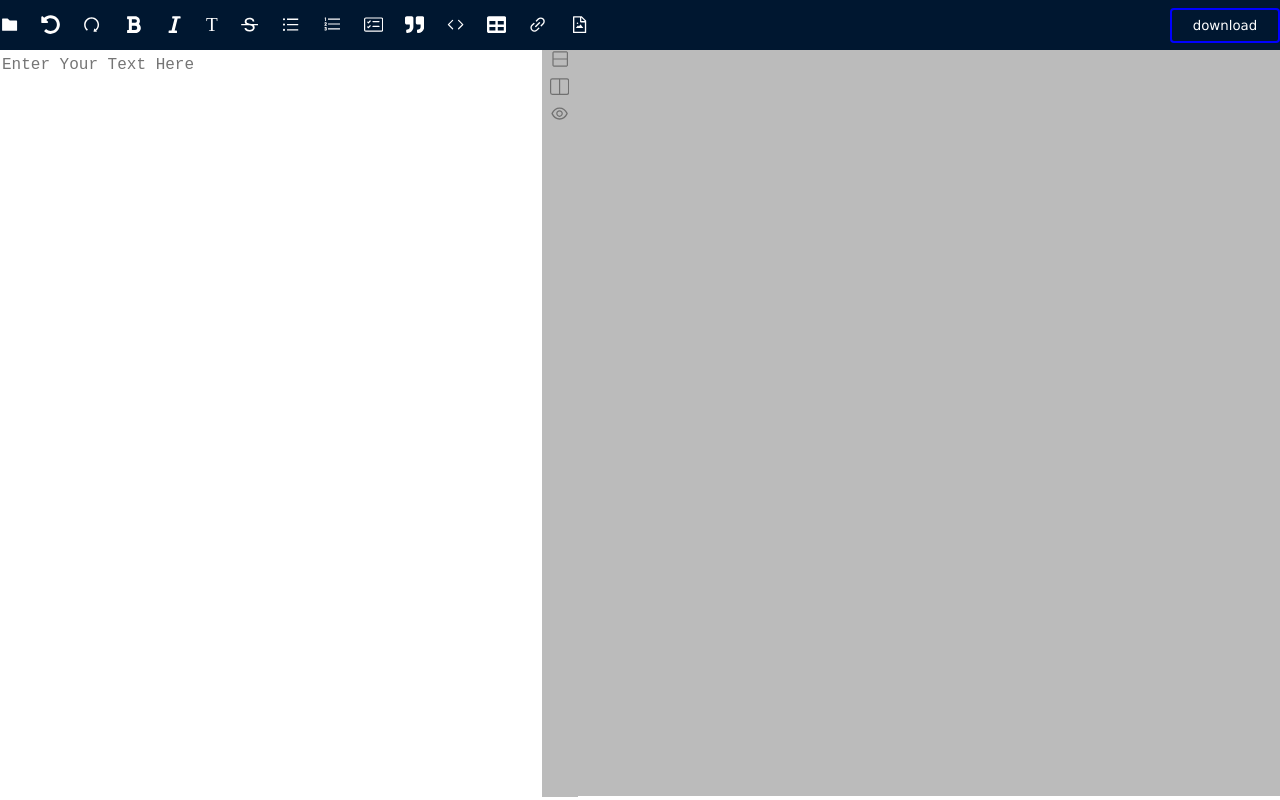
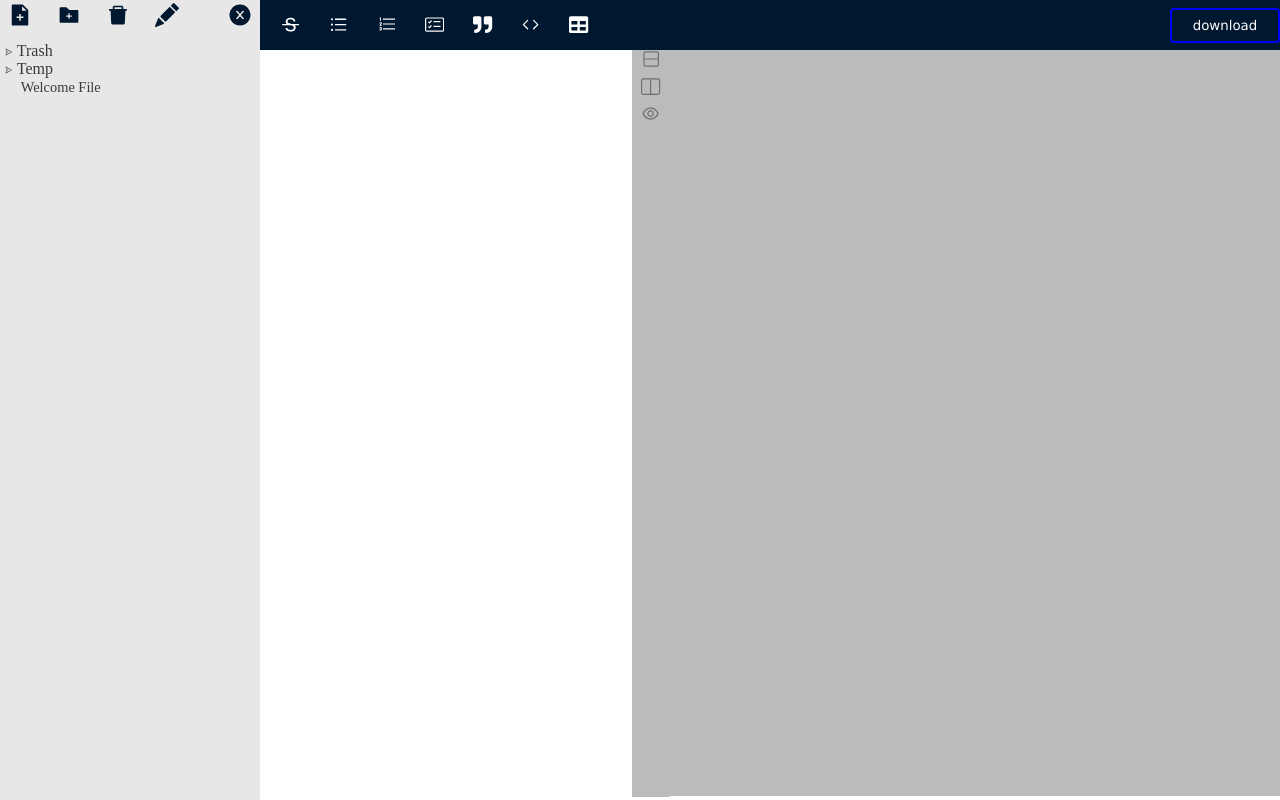
Before and after one commit to dark-king-rayleigh/markdown-editor, a React (Create React App) app: page / in a window 1280 px wide. Both pictures are taken after a click on the icon 9 px from the left and 25 px from the top of the page. Built offline with nearby package versions, Linux system fonts and the light colour scheme.

Commit message:
added sidebar in the project

```diff
--- a/package.json
+++ b/package.json
@@ -14,6 +14,7 @@
     "react-markdown": "^7.1.0",
     "react-redux": "^7.2.6",
     "react-scripts": "4.0.3",
+    "rich-markdown-editor": "^11.19.4",
     "web-vitals": "^1.1.2"
   },
   "scripts": {
--- a/src/App.js
+++ b/src/App.js
@@ -1,4 +1,3 @@
-import { useState } from "react";
 import Header from "./Components/Header";
 import MarkdownEditor from "./Components/MarkdownEditor";
 
--- a/src/Components/Header.js
+++ b/src/Components/Header.js
@@ -1,11 +1,16 @@
-import React from "react";
+import React, { useState } from "react";
 import {
+  AiFillFileAdd,
+  AiFillFolderAdd,
+  AiFillDelete,
+  AiFillCloseCircle,
+  AiOutlineSend,
   AiFillFolder,
   AiOutlineRedo,
   AiOutlineStrikethrough,
   AiOutlineUnorderedList,
-  AiOutlineLink,
-  AiOutlineFileImage,
+  // AiOutlineLink,
+  // AiOutlineFileImage,
 } from "react-icons/ai";
 import {
   FaUndoAlt,
@@ -16,12 +21,14 @@ import {
 } from "react-icons/fa";
 import classes from "./Header.module.css";
 import { VscListOrdered } from "react-icons/vsc";
-import { BsCardChecklist, BsCode } from "react-icons/bs";
+import { BsCardChecklist, BsCode, BsPencilFill } from "react-icons/bs";
 import { useSelector } from "react-redux";
 import { useDispatch } from "react-redux";
 import { textDataActions } from "../Store/textdata-slice";
 
 const Header = () => {
+  const [showSideBar, setShowSidebar] = useState(false);
+
   const dispatch = useDispatch();
 
   const toggleNavbar = useSelector((state) => state.navbar.toggleNavbar);
@@ -43,6 +50,7 @@ const Header = () => {
   const redoTextHandler = () => {
     dispatch(textDataActions.RedoText());
   };
+
   const boldTextHandler = () => {
     dispatch(textDataActions.boldText());
   };
@@ -58,15 +66,60 @@ const Header = () => {
   const unorderedListHandler = () => {
     dispatch(textDataActions.unorderedList());
   };
-
+  const orderedListHandler = () => {
+    dispatch(textDataActions.orderedList());
+  };
+  const listItemHandler = () => {
+    dispatch(textDataActions.addListItem());
+  };
+  const blockQuoteHandler = () => {
+    dispatch(textDataActions.addBlockQuote());
+  };
+  const addTableHandler = () => {
+    dispatch(textDataActions.addTable());
+  };
   const headerClasses = `${classes["main-header"]} ${
     !toggleNavbar && classes["main-header-hidden"]
   }`;
+  const headerFooterClasses = `${classes["header-folder"]} ${
+    !showSideBar && classes["header-folder__hidden"]
+  }`;
 
   return (
+    <>
+      <div className={headerFooterClasses}>
+        <div className={classes["header-folder__icons"]}>
+          <div className={classes.icons}>
+            <AiFillFileAdd />
+            <AiFillFolderAdd />
+            <AiFillDelete />
+            <BsPencilFill />
+          </div>
+          <div>
+            <AiFillCloseCircle
+              onClick={() => {
+                setShowSidebar(false);
+              }}
+            />
+          </div>
+        </div>
+        <div className={classes["header-folder__folders"]}>
+          <AiOutlineSend /> <span>Trash</span>
+          <br />
+          <AiOutlineSend /> <span>Temp</span>
+          <br />
+          <span className={classes["header-folder__folders__welcomefile"]}>
+            Welcome File
+          </span>
+        </div>
+      </div>
       <div className={headerClasses}>
         <div className={classes["main-header__left-container"]}>
-        <AiFillFolder />
+          <AiFillFolder
+            onClick={() => {
+              setShowSidebar(true);
+            }}
+          />
           <FaUndoAlt onClick={undoTextHandler} />
           <AiOutlineRedo onClick={redoTextHandler} />
           <FaBold onClick={boldTextHandler} />
@@ -74,18 +127,19 @@ const Header = () => {
           <span onClick={headingTextHandler}>T</span>
           <AiOutlineStrikethrough onClick={strikeThroughTextHandler} />
           <AiOutlineUnorderedList onClick={unorderedListHandler} />
-        <VscListOrdered />
-        <BsCardChecklist />
-        <FaQuoteRight />
+          <VscListOrdered onClick={orderedListHandler} />
+          <BsCardChecklist onClick={listItemHandler} />
+          <FaQuoteRight onClick={blockQuoteHandler} />
           <BsCode />
-        <FaTable />
-        <AiOutlineLink />
-        <AiOutlineFileImage />
+          <FaTable onClick={addTableHandler} />
+          {/* <AiOutlineLink />
+          <AiOutlineFileImage /> */}
         </div>
         <div className={classes["main-header__right-container"]}>
           <button onClick={fileDownloadHandler}>download</button>
         </div>
       </div>
+    </>
   );
 };
 
--- a/src/Components/Header.module.css
+++ b/src/Components/Header.module.css
@@ -1,3 +1,42 @@
+.header-folder {
+  width: 260px;
+  height: 100%;
+  background-color: rgb(231, 231, 231);
+  position: fixed;
+  left: 0;
+  top: 0;
+  color: rgba(0, 0, 0, 0.75);
+  display: flex;
+  flex-direction: column;
+}
+
+.header-folder__hidden {
+  display: none;
+}
+
+.header-folder__icons {
+  display: flex;
+  justify-content: space-between;
+  padding: 0.2rem 0.5rem;
+}
+.icons {
+  width: 70%;
+  display: flex;
+  justify-content: space-between;
+}
+
+.icons > svg,
+.header-folder__icons > div > svg {
+  font-size: 1.5rem;
+  cursor: pointer;
+  color: #001730;
+}
+
+.icons > svg:hover,
+.header-folder__icons > div > svg:hover {
+  color: #4ad7d1;
+}
+
 .main-header {
   background-color: #001730;
   display: flex;
@@ -9,6 +48,23 @@
 
 .main-header-hidden {
   display: none;
+}
+
+.header-folder__folders {
+  margin-top: 0.5rem;
+  padding-left: 0.3rem;
+}
+
+.header-folder__folders svg {
+  font-size: 0.5rem;
+}
+.header-folder__folders span {
+  font-size: 1rem;
+}
+.header-folder__folders__welcomefile {
+  font-size: 0.9rem !important;
+  padding-left: 1rem;
+  margin-top: 1.5rem !important;
 }
 
 .main-header__left-container {
--- a/src/Components/MarkdownEditor.js
+++ b/src/Components/MarkdownEditor.js
@@ -1,5 +1,4 @@
 import React from "react";
-import { useState } from "react";
 import classes from "./MarkdownEditor.module.css";
 import ReactMarkdown from "react-markdown";
 import { AiOutlineEye } from "react-icons/ai";
--- a/src/Components/MarkdownEditor.module.css
+++ b/src/Components/MarkdownEditor.module.css
@@ -83,11 +83,11 @@ section h1 {
 
 @media (min-width: 662px) {
   .input-area {
-    width: 45%;
+    width: 50%;
   }
   .output-area {
     background-color: #bbb;
-    width: 57%;
+    width: 47%;
     height: 100%;
     padding-left: 1rem;
     color: black;
--- a/src/Store/textdata-slice.js
+++ b/src/Store/textdata-slice.js
@@ -37,25 +37,40 @@ const textDataSlice = createSlice({
       }
     },
     boldText(state) {
-      state.present = state.present.concat("**Strong text**" + "\n");
+      state.present = `${state.present} **Strong text**`;
       console.log(state.present);
       console.log(state.future.length);
     },
     italicText(state) {
-      state.present = state.present + "*emphasized text*" + "\n ";
+      state.present = `${state.present} *emphasized text*`;
       console.log(state.present);
       console.log(state.future.length);
     },
     headingText(state) {
-      state.present = state.present + "## Heading" + "\n";
+      state.present = `${state.present} ${"\n"}  ## Heading ${"\n"}`;
     },
     strikeThroughText(state) {
-      state.present = state.present + "~~strikethrough text~~" + "\n";
+      state.present = `${state.present} "~~strikethrough text~~"`;
       console.log(state.present);
     },
     unorderedList(state) {
-      state.present = state.present + "- List item" + "\n";
+      state.present = `${state.present} ${"\n"} - List item`;
       console.log(state.present);
+    },
+
+    orderedList(state) {
+      state.present = `${state.present} \n  ${1}. List item`;
+    },
+
+    addBlockQuote(state) {
+      state.present = `${state.present} ${"\n"}  > Blockquote ${"\n"} `;
+    },
+
+    addListItem(state) {
+      state.present = `${state.present} ${"\n"} - [ ] List item ${"\n"} `;
+    },
+    addTable(state) {
+      state.present = `${state.present} \n |  |  |  \n |--|--| \n |  |  |  \n`;
     },
   },
 });
--- a/src/index.css
+++ b/src/index.css
@@ -12,7 +12,7 @@ html {
 
 ::-webkit-scrollbar {
   cursor: pointer !important;
-  width: 1rem;
+  width: 0.7rem;
 }
 
 ::-webkit-scrollbar-track {
```
Also changed, not shown: 2 other files (tests, documents, lock files or other folders). Lines whose indentation alone changed are shown as unchanged.
